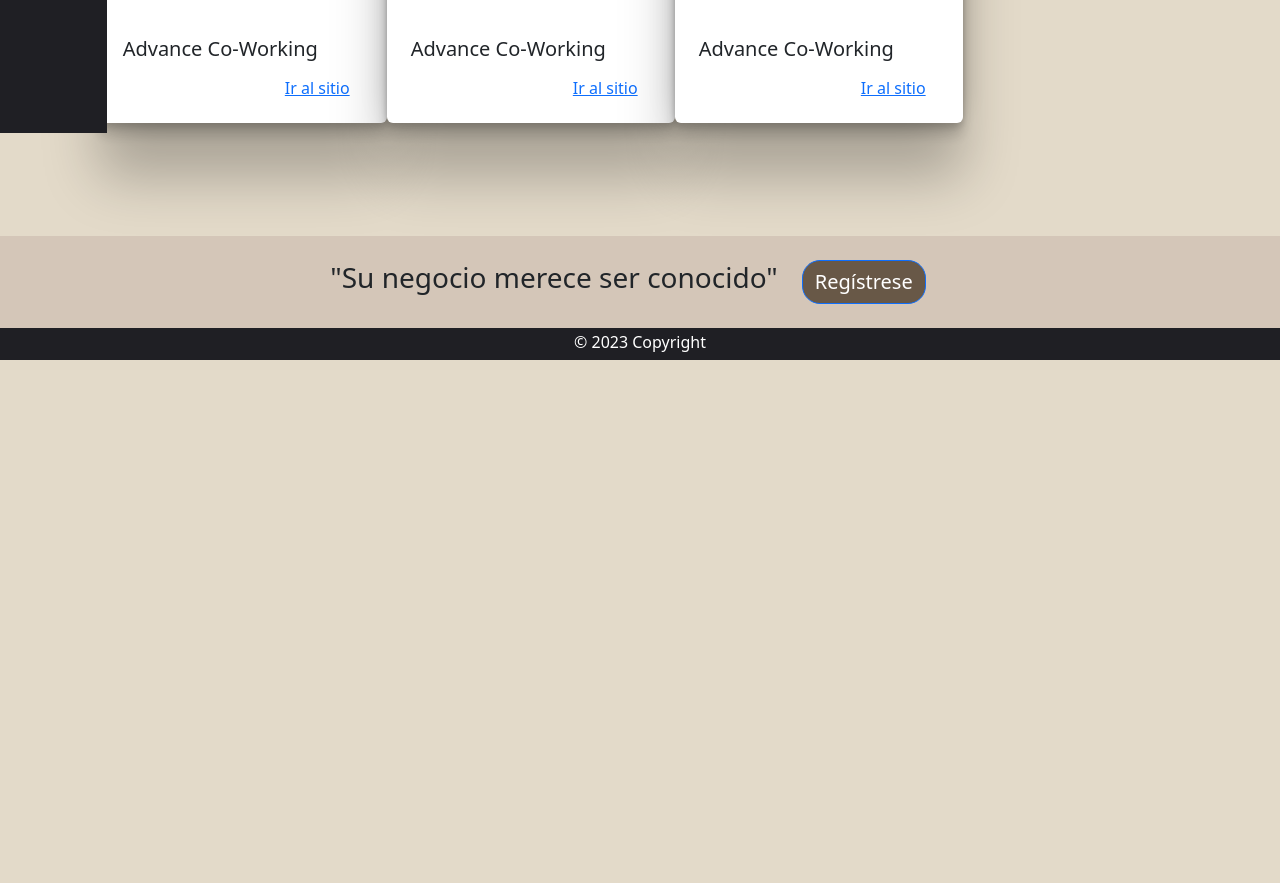
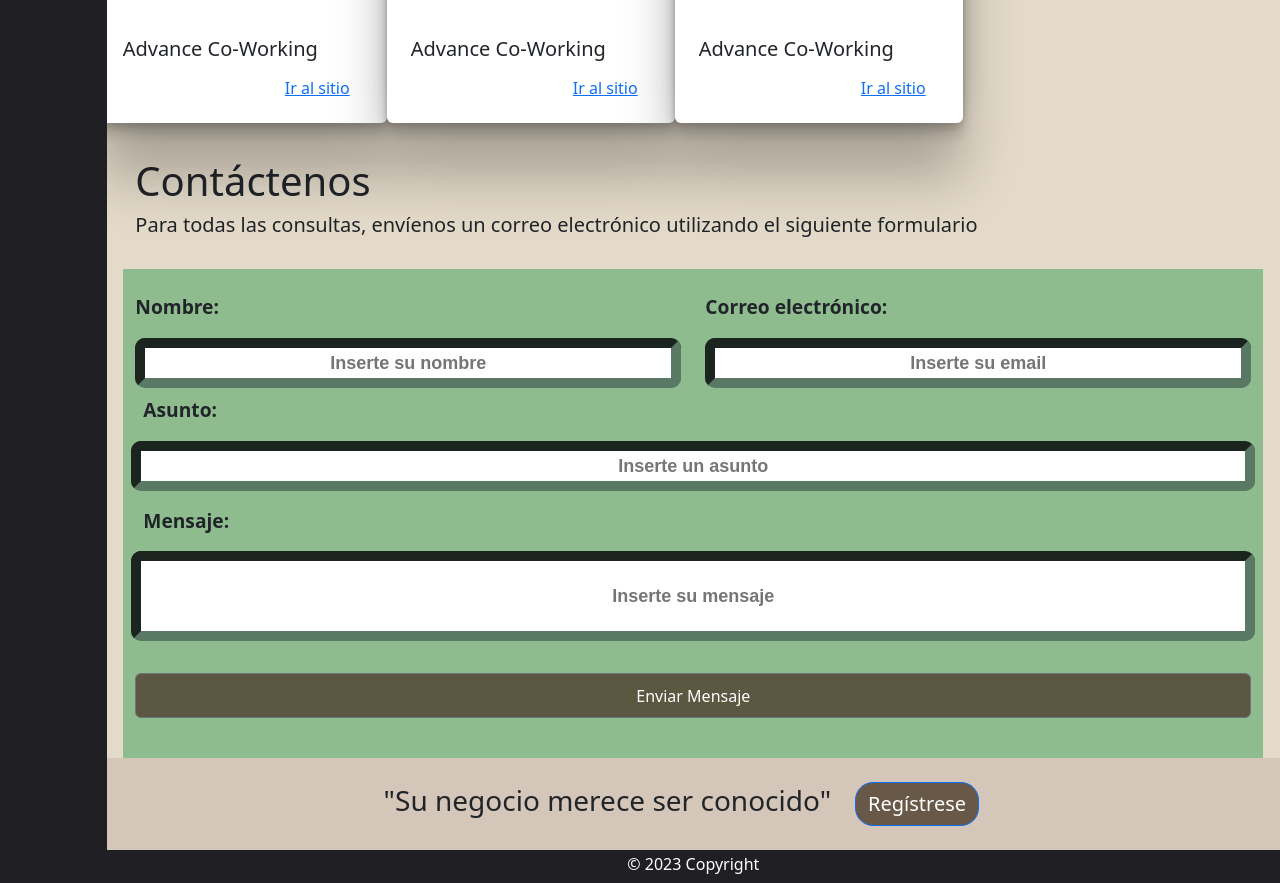
Before and after one commit to MartinGorbik/3260, a React (Create React App) app in the folder 3260-master/: page / in a window 1280 px wide. Shown: the part 440-1323 px from the top of the page. Before the commit the page ends 800 px from the top, so only its background shows below. Built offline with nearby package versions, Linux system fonts and the light colour scheme.

Commit message:
Fix Footer sobreposicion

```diff
--- a/3260-master/src/App.js
+++ b/3260-master/src/App.js
@@ -5,6 +5,7 @@ import Footer from './components/Footer';
 import Banner from './components/Banner';
 import Recommended from './components/Recommended';
 import { BrowserRouter as Router } from 'react-router-dom';
+import Contacto from './components/Contacto';
 
 
 
@@ -24,11 +25,11 @@ function App() {
             <div className='d-flex flex-row flex-grow-auto' >
             <Recommended/>
             </div>
-
+            <Contacto/>
+            <Footer/>
           </div>
         </div>
 
-        <Footer/>
       </div>
     </Router>
   );
--- a/3260-master/src/components/Footer.jsx
+++ b/3260-master/src/components/Footer.jsx
@@ -17,11 +17,26 @@ const Footer = () => {
 
     // Obtener los datos del formulario
     const usuario = {
-      nombre: document.getElementById("usuario").value,
-      email: document.getElementById("email").value,
-      contrasena: document.getElementById("contraseña").value,
-      repetircontraseña: document.getElementById("repetircontraseña").value,
+
+
+        "nombre_Usuario": document.getElementById("nombre_Usuario").value,
+        "e-mail": document.getElementById("e-mail").value,
+        "password": document.getElementById("password").value,
+        "clienteId": 0,
+        "additionalProp1": {}
+
+
     };
+
+
+      fetch("http://[::1]:3000/usuarios/", {
+        method: "POST",
+        body: JSON.stringify(usuario),
+        headers: {
+          "Content-Type": "application/json",
+        },
+      });
+
 
     // Mostrar los datos en la consola
     console.log(usuario);
@@ -59,7 +74,7 @@ const Footer = () => {
                 <Form.Label>Usuario</Form.Label>
                 <Form.Control
                   type="text"
-                  id="usuario"
+                  id="nombre_Usuario"
                   name="usuario"
                   placeholder="Ingrese un Usuario"
                   autoFocus
@@ -70,7 +85,7 @@ const Footer = () => {
                 <Form.Label>Email</Form.Label>
                 <Form.Control
                   type="email"
-                  id="email"
+                  id="e-mail"
                   name="email"
                   placeholder="name@example.com"
                   autoFocus
@@ -81,8 +96,8 @@ const Footer = () => {
                 <Form.Label>Contraseña</Form.Label>
                 <Form.Control
                   type="text"
-                  id="contraseña"
-                  name="contraseña"
+                  id="password"
+                  name="password"
                   placeholder="Ingrese una contraseña"
                   autoFocus
                 />
@@ -92,9 +107,9 @@ const Footer = () => {
                 <Form.Label>Repetir Contraseña</Form.Label>
                 <Form.Control
                   type="text"
-                  id="repetircontraseña"
-                  name="repetircontraseña"
-                  placeholder="Ingrese una contraseña"
+                  id="repetircontrasena"
+                  name="repetircontrasena"
+                  placeholder="Repita su contraseña"
                   autoFocus
                 />
               </Form.Group>
@@ -114,6 +129,8 @@ const Footer = () => {
       </Modal>
 
 
+
+
     </div>
   );
 };
--- a/3260-master/src/css/footer.css
+++ b/3260-master/src/css/footer.css
@@ -1,5 +1,5 @@
 .footer {
-    position: fixed;
+    position: relative;
     bottom: 0;
     left: 0;
     width: 100%;
```
